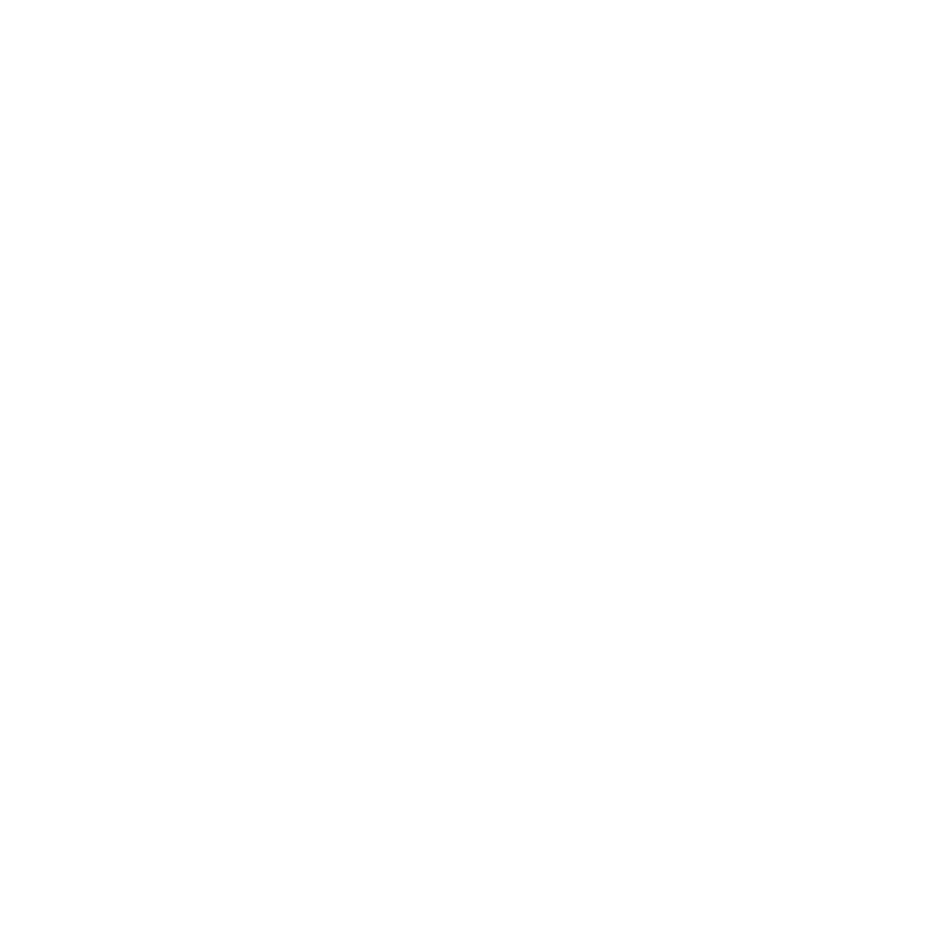
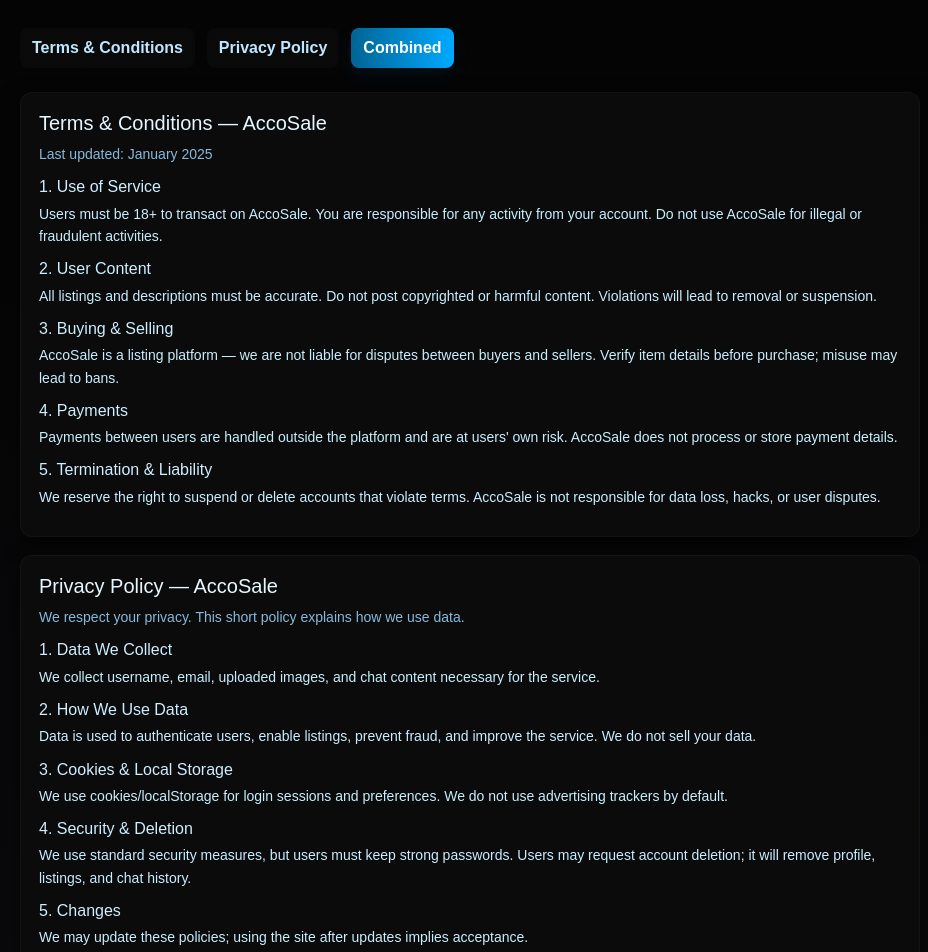
Before and after one commit to TRaneeth/Frontend_React_Accosale, a React (Vite) app: page /terms in a window 1280 px wide. Before the commit this address had no page. Shown: the top 952 px of the page, without its empty margins (170-1098 px from the left). Before the commit the page ends 800 px from the top, so only its background shows below. Built offline with nearby package versions, Linux system fonts and the light colour scheme.

Commit message:
added policies

```diff
--- a/src/App.css
+++ b/src/App.css
@@ -1980,3 +1980,187 @@ html, body {
 .edit-btn:hover {
   background: #2a2a2a !important;
 }
+
+/*=======Footer=======*/
+
+.app-footer {
+  background: linear-gradient(180deg,#07070a,#0b0b0d);
+  color: #dbefff;
+  padding: 28px 20px;
+  font-family: "Poppins", sans-serif;
+  border-top: 1px solid rgba(255,255,255,0.03);
+  box-shadow: 0 -6px 24px rgba(0,0,0,0.35);
+}
+.footer-inner {
+  max-width: 1100px;
+  margin: 0 auto;
+  display: grid;
+  grid-template-columns: 1.2fr 0.9fr 0.9fr;
+  gap: 20px;
+  align-items: start;
+}
+.footer-col h4, .footer-col h5 {
+  margin: 0 0 8px 0;
+  color: #e6f7ff;
+}
+.footer-col p, .footer-col a, .footer-col li {
+  color: #cfeeff;
+  opacity: 0.9;
+  font-size: 14px;
+  line-height: 1.5;
+}
+.footer-col ul {
+  list-style: none;
+  padding: 0;
+  margin: 0;
+}
+.footer-col ul li {
+  margin: 8px 0;
+}
+.footer-col ul li a {
+  color: #bfe8ff;
+  text-decoration: none;
+}
+.footer-col ul li a:hover {
+  text-decoration: underline;
+}
+
+/* Social icons */
+.social a {
+  display: inline-flex;
+  align-items: center;
+  justify-content: center;
+  width: 36px;
+  height: 36px;
+  margin-right: 8px;
+  border-radius: 8px;
+  background: rgba(255,255,255,0.02);
+  color: #fff;
+  text-decoration: none;
+}
+.social a svg { width: 18px; height: 18px; }
+
+/* Footer bottom row */
+.footer-bottom {
+  margin-top: 18px;
+  max-width: 1100px;
+  margin-left: auto;
+  margin-right: auto;
+  display: flex;
+  justify-content: space-between;
+  font-size: 13px;
+  color: #99d2ff;
+  opacity: 0.9;
+  padding-top: 10px;
+  border-top: 1px solid rgba(255,255,255,0.02);
+}
+
+@media (max-width: 768px) {
+  .footer-inner {
+    grid-template-columns: 1fr;
+    text-align: center;
+    gap: 14px;
+  }
+  .footer-col .social { justify-content: center; display: flex; margin-top: 8px; }
+  .footer-bottom { flex-direction: column; gap: 8px; align-items: center; }
+  .footer-col ul li { display: inline-block; margin: 6px 10px; }
+}
+
+/* Optional sticky footer class */
+.footer-sticky {
+  position: sticky;
+  bottom: 0;
+  z-index: 40;
+}
+
+/* Small tweaks for very small screens */
+@media (max-width: 480px) {
+
+  .app-footer {
+    padding: 20px 12px;
+    margin-top: 85px;
+  }
+  .social a {
+    width: 34px;
+    height: 34px;
+  }
+}
+
+/* ========Policies page styling (dark-themed, responsive) =====*/
+.policies-page {
+  padding: 28px 16px;
+  background: linear-gradient(180deg,#040405,#0a0a0c);
+  min-height: 60vh;
+  color: #e6f7ff;
+  font-family: "Poppins", sans-serif;
+}
+
+.policies-inner {
+  max-width: 900px;
+  margin: 0 auto;
+  display: grid;
+  gap: 18px;
+}
+
+.policies-nav {
+  display: flex;
+  gap: 12px;
+  flex-wrap: wrap;
+  margin-bottom: 6px;
+}
+.pol-link {
+  color: #bfe8ff;
+  padding: 8px 12px;
+  border-radius: 8px;
+  text-decoration: none;
+  background: rgba(255,255,255,0.02);
+  font-weight: 600;
+}
+.pol-link.active {
+  background: linear-gradient(90deg,#006494,#00aaff);
+  color: #fff;
+  box-shadow: 0 6px 18px rgba(0,170,255,0.08);
+}
+
+.policy-card {
+  background: #0b0b0c;
+  border-radius: 12px;
+  padding: 18px;
+  border: 1px solid rgba(255,255,255,0.03);
+  box-shadow: 0 6px 20px rgba(0,0,0,0.5);
+}
+.policy-card h1 {
+  margin: 0 0 8px 0;
+  font-size: 20px;
+  color: #e6f7ff;
+}
+.policy-card .muted {
+  color: #9fd7ff;
+  opacity: 0.85;
+  margin-bottom: 12px;
+}
+.policy-card h3 {
+  margin: 12px 0 6px 0;
+  color: #cfeeff;
+  font-size: 16px;
+}
+.policy-card p {
+  margin: 6px 0 10px 0;
+  color: #c9eefe;
+  line-height: 1.6;
+  font-size: 14px;
+}
+
+/* contact box */
+.policy-contact {
+  margin-top: 12px;
+  padding-top: 12px;
+  border-top: 1px dashed rgba(255,255,255,0.03);
+}
+
+/* Responsive */
+@media (max-width: 600px) {
+  .policies-inner { padding: 0 6px; }
+  .policy-card { padding: 14px; }
+  .pol-link { padding: 8px 10px; font-size: 14px; }
+}
--- a/src/App.jsx
+++ b/src/App.jsx
@@ -11,7 +11,7 @@ import ChatContainer from './components/sidebuttons/ChatContainer';
 import ChatWindow from './components/sidebuttons/ChatWindow';
 import Profile from './components/sidebuttons/Profile';
 import EditPost from './components/sidebuttons/EditPost';
-
+import Policies from './components/sidebuttons/Policies';
 
 const App = () => {
   return (
@@ -27,6 +27,9 @@ const App = () => {
         <Route path="/chat/:id" element={<ChatWindow />} />
         <Route path="/profile" element={<Profile/>} />
         <Route path="/edit-post/:id" element={<EditPost/>} />
+        <Route path="/policies" element={<Policies />} />
+        <Route path="/terms" element={<Policies />} />
+        <Route path="/privacy" element={<Policies />} />
         {/* future pages */}
       </Routes>
     </Router>
--- a/src/components/Footer.jsx
+++ b/src/components/Footer.jsx
@@ -0,0 +1,47 @@
+import React from "react";
+import { Link } from "react-router-dom";
+import { FaInstagram, FaTwitter, FaYoutube, FaEnvelope } from "react-icons/fa";
+
+const Footer = ({ sticky = false }) => {
+  return (
+    <footer className={`app-footer ${sticky ? "footer-sticky" : ""}`}>
+      <div className="footer-inner">
+        <div className="footer-col about">
+          <h4>AccoSale</h4>
+          <p>
+            A simple marketplace for creators — buy, sell and connect.
+            Small, fast, and made for creators.
+          </p>
+          <div className="social">
+            <a aria-label="instagram" href="#" onClick={(e)=>e.preventDefault()}><FaInstagram/></a>
+            <a aria-label="twitter" href="#" onClick={(e)=>e.preventDefault()}><FaTwitter/></a>
+            <a aria-label="youtube" href="#" onClick={(e)=>e.preventDefault()}><FaYoutube/></a>
+          </div>
+        </div>
+
+        <div className="footer-col links">
+          <h5>Quick links</h5>
+          <ul>
+            <li><Link to="/aboutus">About us</Link></li>
+            <li><Link to="/help">Help</Link></li>
+            <li><Link to="/terms">Terms</Link></li>
+            <li><Link to="/privacy">Privacy</Link></li>
+          </ul>
+        </div>
+
+        <div className="footer-col contact">
+          <h5>Contact</h5>
+          <p><FaEnvelope /> <a href="mailto:support@accosale.com">19891a0236@gmail.com</a></p>
+          <p className="small">Have a question? Mail us — typically reply within 24hrs.</p>
+        </div>
+      </div>
+
+      <div className="footer-bottom">
+        <div>© {new Date().getFullYear()} AccoSale.com</div>
+        <div className="small">Built with ❤️ — All rights reserved.</div>
+      </div>
+    </footer>
+  );
+};
+
+export default Footer;
--- /dev/null
+++ b/src/components/sidebuttons/Policies.jsx
@@ -0,0 +1,64 @@
+import React from "react";
+import { Link } from "react-router-dom";
+
+
+const Policies = () => {
+  return (
+    <div className="policies-page">
+      <div className="policies-inner">
+        <nav className="policies-nav">
+          <Link to="/terms" className="pol-link">Terms & Conditions</Link>
+          <Link to="/privacy" className="pol-link">Privacy Policy</Link>
+          <Link to="/policies" className="pol-link active">Combined</Link>
+        </nav>
+
+        <section className="policy-card">
+          <h1>Terms & Conditions — AccoSale</h1>
+          <p className="muted">Last updated: January 2025</p>
+
+          <h3>1. Use of Service</h3>
+          <p>Users must be 18+ to transact on AccoSale. You are responsible for any activity from your account. Do not use AccoSale for illegal or fraudulent activities.</p>
+
+          <h3>2. User Content</h3>
+          <p>All listings and descriptions must be accurate. Do not post copyrighted or harmful content. Violations will lead to removal or suspension.</p>
+
+          <h3>3. Buying & Selling</h3>
+          <p>AccoSale is a listing platform — we are not liable for disputes between buyers and sellers. Verify item details before purchase; misuse may lead to bans.</p>
+
+          <h3>4. Payments</h3>
+          <p>Payments between users are handled outside the platform and are at users' own risk. AccoSale does not process or store payment details.</p>
+
+          <h3>5. Termination & Liability</h3>
+          <p>We reserve the right to suspend or delete accounts that violate terms. AccoSale is not responsible for data loss, hacks, or user disputes.</p>
+        </section>
+
+        <section className="policy-card">
+          <h1>Privacy Policy — AccoSale</h1>
+          <p className="muted">We respect your privacy. This short policy explains how we use data.</p>
+
+          <h3>1. Data We Collect</h3>
+          <p>We collect username, email, uploaded images, and chat content necessary for the service.</p>
+
+          <h3>2. How We Use Data</h3>
+          <p>Data is used to authenticate users, enable listings, prevent fraud, and improve the service. We do not sell your data.</p>
+
+          <h3>3. Cookies & Local Storage</h3>
+          <p>We use cookies/localStorage for login sessions and preferences. We do not use advertising trackers by default.</p>
+
+          <h3>4. Security & Deletion</h3>
+          <p>We use standard security measures, but users must keep strong passwords. Users may request account deletion; it will remove profile, listings, and chat history.</p>
+
+          <h3>5. Changes</h3>
+          <p>We may update these policies; using the site after updates implies acceptance.</p>
+
+          <div className="policy-contact">
+            <strong>Contact</strong>
+            <p>If you have questions, email <a href="mailto:support@accosale.com">19891a0236@gmail.com</a></p>
+          </div>
+        </section>
+      </div>
+    </div>
+  );
+};
+
+export default Policies;
--- a/src/pages/LandingPage.jsx
+++ b/src/pages/LandingPage.jsx
@@ -13,6 +13,7 @@ import YourAccounts from '../components/YourAccounts';
 import { API_URL } from '../data/ApiPath';
 import Wishlist from '../components/sidebuttons/Wishlist';
 import SideDrawer from '../components/sidebuttons/SideDrawer';
+import Footer from '../components/Footer';
 
 const LandingPage = () => {
   const [showLogin, setShowLogin] = useState(false);
@@ -158,12 +159,11 @@ const LandingPage = () => {
         )}
 
         {/* DRAWER — FIXED */}
-        <SideDrawer
-  open={showSubmenu}
-  onClose={() => setShowSubmenu(false)}
-  showAddProductHandler={showAddProductHandler}
-  logoutHandler={logoutHandler}
-/>
+        <SideDrawer open={showSubmenu}
+          onClose={() => setShowSubmenu(false)}
+          showAddProductHandler={showAddProductHandler}
+          logoutHandler={logoutHandler}/>
+        <Footer/>
 
 
       </section>
```
